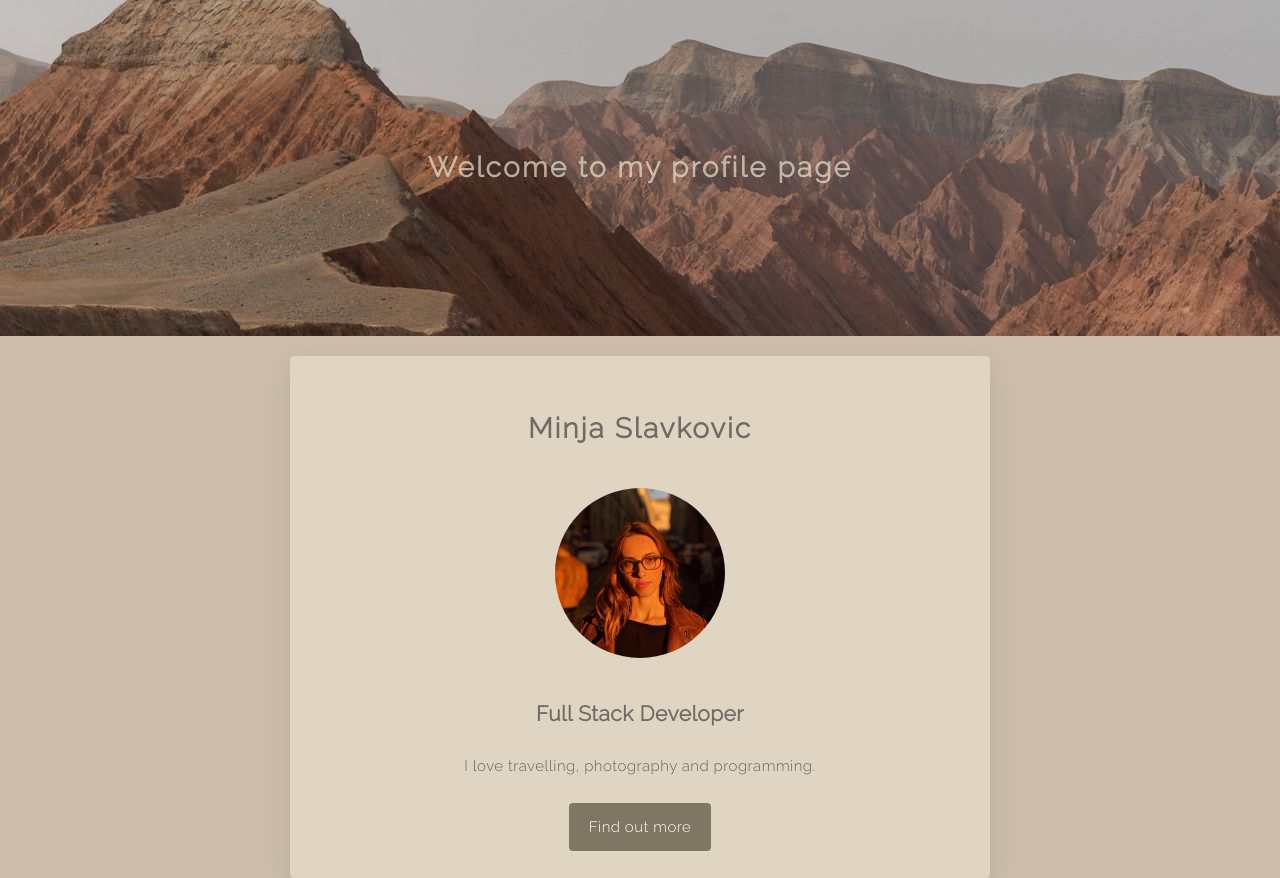
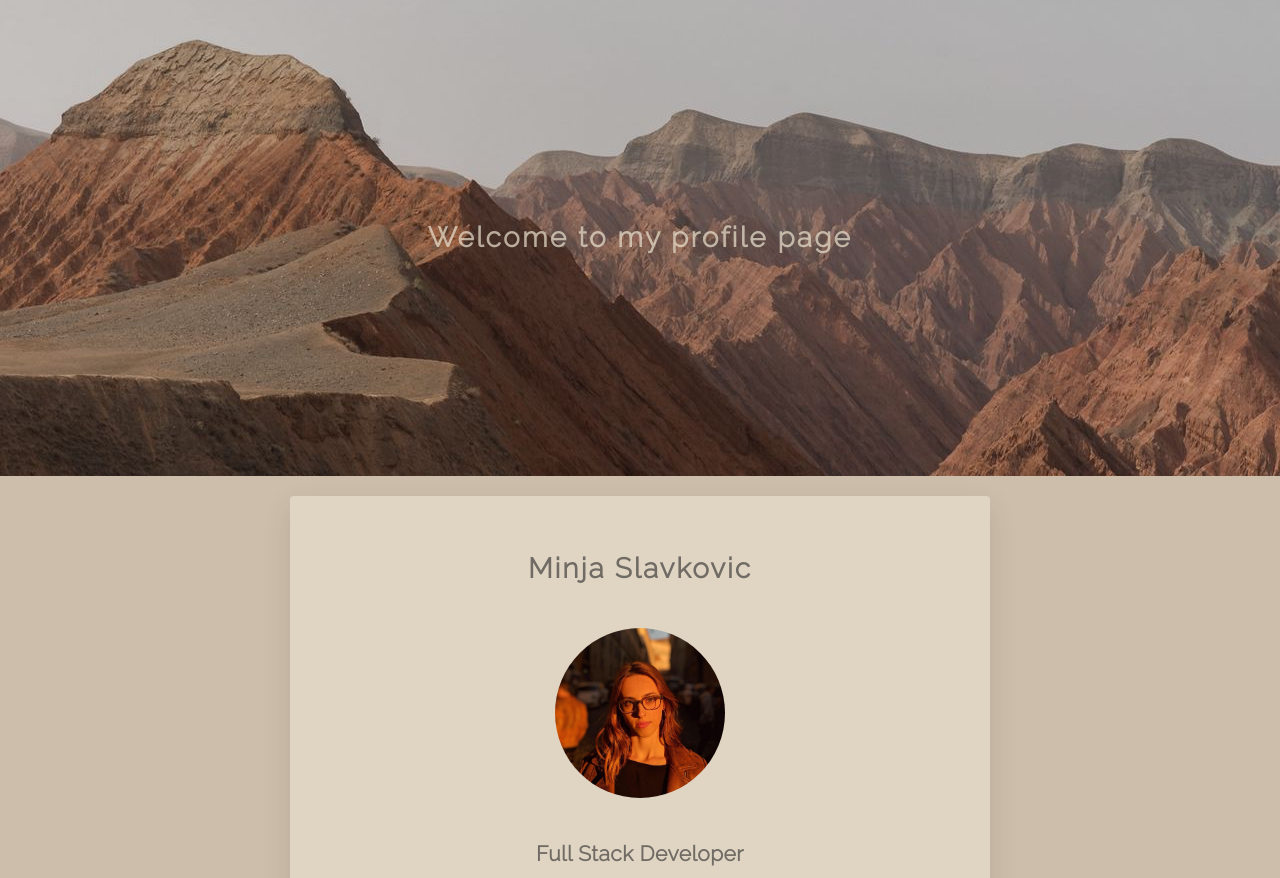
Before and after one commit to minjaslavkovic/my-profile-page, a plain HTML site: page index.html in a window 1280 px wide. Shown: the top 878 px of the page. Drawn offline with Linux system fonts and the light colour scheme.

Commit message:
Increasing padding for the banner

```diff
--- a/style.css
+++ b/style.css
@@ -14,7 +14,7 @@ body {
   background-image: url("images/mountains_brown_landscape_.jpg");
   background-size: cover;
   background-position: center;
-  padding: 120px 0;
+  padding: 190px 0;
   width: 100%;
 }
 
```
